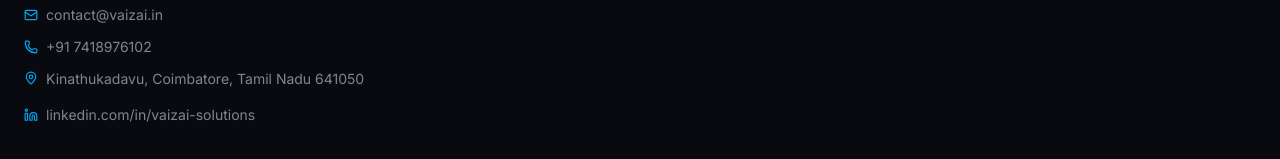
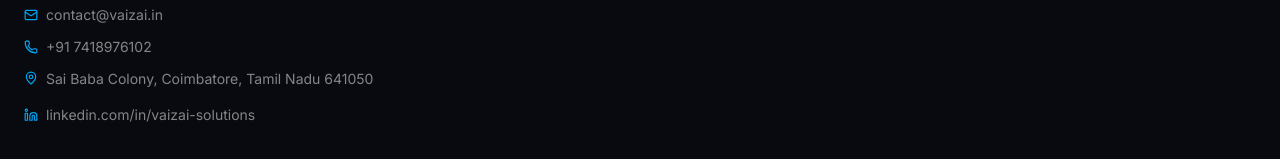
Before and after one commit to JayasudhanS/Vaizai-Website, a Next.js app: page /contact in a window 1280 px wide. Shown: the part 1332-1491 px from the top of the page. Built offline with nearby package versions, Linux system fonts and the light colour scheme.

Commit message:
Update address from Kinathukadavu to Sai Baba Colony

```diff
--- a/app/contact/page.tsx
+++ b/app/contact/page.tsx
@@ -7,7 +7,7 @@ import { Mail, MapPin, Phone, Send, CheckCircle, Linkedin } from "lucide-react";
 const contactInfo = [
     { icon: Mail, label: "Email", value: "contact@vaizai.in", href: "mailto:contact@vaizai.in" },
     { icon: Phone, label: "Phone", value: "+91 7418976102", href: "tel:+917418976102" },
-    { icon: MapPin, label: "Address", value: "Kinathukadavu, Coimbatore, Tamil Nadu 641050", href: null },
+    { icon: MapPin, label: "Address", value: "Sai Baba Colony, Coimbatore, Tamil Nadu 641050", href: null },
     { icon: Linkedin, label: "LinkedIn", value: "linkedin.com/in/vaizai-solutions", href: "https://www.linkedin.com/in/vaizai-solutions-02602b3b8/" },
 ];
 
--- a/components/Footer.tsx
+++ b/components/Footer.tsx
@@ -63,7 +63,7 @@ export default function Footer() {
                             </a>
                             <p className="flex items-start gap-2">
                                 <MapPin size={14} className="text-sky-500 mt-0.5 shrink-0" />
-                                Kinathukadavu, Coimbatore, Tamil Nadu 641050
+                                Sai Baba Colony, Coimbatore, Tamil Nadu 641050
                             </p>
                             <a
                                 href="https://www.linkedin.com/in/vaizai-solutions-02602b3b8/"
```
